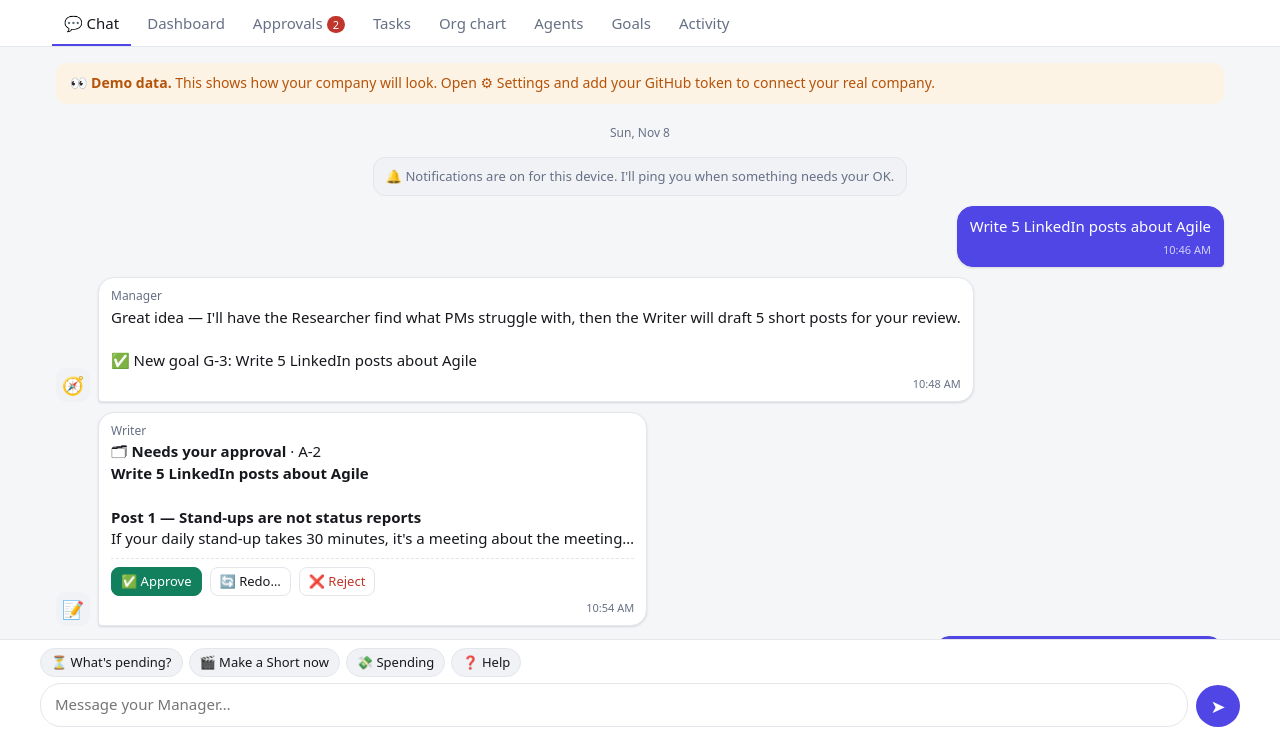
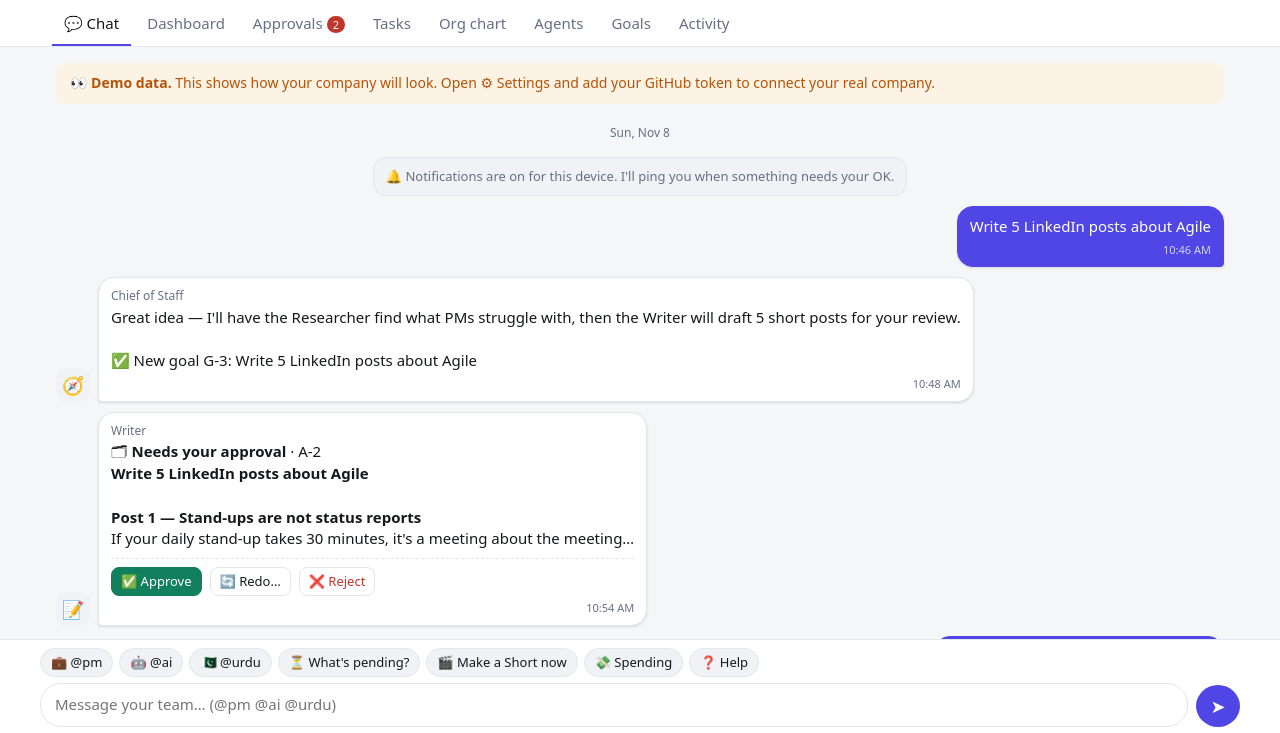
Before and after one commit to SFALI110/SFALI110.github.io, a plain HTML site: page hq/index.html in a window 1280 px wide. Shown: the part 65-798 px from the top of the page. Drawn offline with Linux system fonts and the light colour scheme.

Commit message:
HQ app: team chat shortcuts, minutes meter, channel notes
Co-Authored-By: Claude Opus 5.5 <noreply@anthropic.com>
Claude-Session: https://claude.ai/code/session_016L7Y6t2rSiQFfmi9hwBKaQ

```diff
--- a/hq/demo-state.json
+++ b/hq/demo-state.json
@@ -20,12 +20,13 @@
    "gemini-3.1-flash-lite"
   ],
   "prices": {},
-  "vapid_public": "demo"
+  "vapid_public": "demo",
+  "org_version": 2
  },
  "goals": [
   {
    "id": "G-1",
-   "title": "Daily English Short on SFALI TEACHINGS",
+   "title": "SFALI TEACHINGS — PM & career tips (English)",
    "description": "One YouTube Short every day for the channel.",
    "status": "active",
    "playbook": "youtube_daily",
@@ -43,16 +44,33 @@
     "captions": true,
     "music_volume": 0.1,
     "privacy": "public",
-    "youtube_token_secret": "YT_REFRESH_TOKEN"
+    "youtube_token_secret": "YT_REFRESH_TOKEN",
+    "researcher": "pm_researcher",
+    "scriptwriter": "pm_writer",
+    "lead": "pm_lead",
+    "qa": "qa",
+    "accent": "#4F46E5",
+    "fallback_queries": [
+     "team meeting office",
+     "business people laptop",
+     "whiteboard planning meeting",
+     "video conference call",
+     "software developer computer",
+     "office desk work"
+    ]
    },
    "created": "2026-11-07T20:41:35+00:00",
-   "last_run": "2026-11-08T01:44+05:00"
+   "last_run": "2026-11-08T01:44+05:00",
+   "team": "pm",
+   "notes": [
+    "10 Nov: Visuals must be IT/office related — no woodwork or nature"
+   ]
   },
   {
    "id": "G-2",
-   "title": "Daily Urdu Short on SFALI TEACHINGS",
+   "title": "Paisa, Tech aur Career tips (Urdu)",
    "description": "One Urdu Short every day.",
-   "status": "paused",
+   "status": "active",
    "playbook": "youtube_daily",
    "schedule": {
     "every_days": 1,
@@ -68,10 +86,24 @@
     "captions": true,
     "music_volume": 0.1,
     "privacy": "public",
-    "youtube_token_secret": "YT_REFRESH_TOKEN"
+    "youtube_token_secret": "YT_REFRESH_TOKEN",
+    "researcher": "ur_researcher",
+    "scriptwriter": "ur_writer",
+    "lead": "ur_lead",
+    "qa": "qa",
+    "accent": "#16A34A",
+    "fallback_queries": [
+     "young man smartphone",
+     "student laptop studying",
+     "office work desk",
+     "cash money hands",
+     "freelancer working home",
+     "city street people"
+    ]
    },
    "created": "2026-11-07T20:41:35+00:00",
-   "last_run": null
+   "last_run": null,
+   "team": "ur"
   },
   {
    "id": "G-3",
@@ -79,23 +111,38 @@
    "description": "Practical posts for my LinkedIn profile",
    "status": "active",
    "playbook": null,
-   "params": {},
+   "params": {
+    "researcher": "ai_researcher",
+    "scriptwriter": "ai_writer",
+    "lead": "ai_lead",
+    "qa": "qa",
+    "accent": "#0EA5E9",
+    "fallback_queries": [
+     "smartphone screen hand",
+     "person using laptop",
+     "coins money",
+     "online shopping phone",
+     "technology workspace desk",
+     "credit card payment"
+    ]
+   },
    "schedule": null,
    "created": "2026-11-07T20:44:07+00:00",
    "last_run": null,
-   "planned": true
+   "planned": true,
+   "team": "ai"
   }
  ],
  "agents": [
   {
-   "name": "Manager",
-   "title": "Team Manager",
+   "name": "Chief of Staff",
+   "title": "Chief of Staff",
    "kind": "llm",
    "provider": "gemini",
    "model": "gemini-flash-latest",
    "budget_usd": 2.0,
    "emoji": "🧭",
-   "instructions": "You are the team manager. Break the CEO's goals into small, concrete tasks and assign each to the best-suited agent on the team. Keep plans short (2-6 tasks). Mark the final deliverable as needing CEO approval.",
+   "instructions": "You run the company day to day for the CEO. You answer the CEO's chat, route work to the right channel team (PM & Career, AI·Tech·Money, Urdu), plan one-off goals into tasks, and keep everyone focused on quality over quantity. Be brief, honest and specific.",
    "id": "manager",
    "template": "manager",
    "status": "active",
@@ -113,7 +160,7 @@
    "instructions": "You research ideas and facts. Prefer specific, surprising, verifiable angles. Never invent statistics. Say clearly when something is uncertain.",
    "id": "researcher",
    "template": "researcher",
-   "status": "active",
+   "status": "fired",
    "reports_to": "manager",
    "hired": "2026-11-07T20:41:35+00:00"
   },
@@ -128,7 +175,7 @@
    "instructions": "You write YouTube Shorts scripts that hook in the first 2 seconds, use short spoken sentences, and end with a payoff. Only state facts you are confident are true.",
    "id": "scriptwriter",
    "template": "scriptwriter",
-   "status": "active",
+   "status": "fired",
    "reports_to": "manager",
    "hired": "2026-11-07T20:41:35+00:00"
   },
@@ -189,6 +236,155 @@
    "status": "active",
    "reports_to": "ceo",
    "hired": "2026-11-07T20:43:25+00:00"
+  },
+  {
+   "name": "PM & Career Lead",
+   "title": "PM & Career Channel Lead",
+   "kind": "llm",
+   "provider": "gemini",
+   "model": "gemini-flash-latest",
+   "budget_usd": 1.0,
+   "emoji": "💼",
+   "instructions": "You are the Channel Lead for SFALI TEACHINGS — project management & IT career Shorts for working PMs, team leads, PMP aspirants and IT professionals. You judge every script like a senior PM with 11+ years in enterprise IT (insurance, cement, holding companies): is the advice practical and correct, would a real PM use it tomorrow, is there a concrete example (a ticket, a stand-up, a stakeholder email, a status report), and are the visuals filmable office/IT scenes? Reject vague motivational fluff. Universal rules: hook in the first 2 seconds; one clear takeaway per Short; short spoken sentences; only facts you are sure are true (no invented numbers or quotes); no politics, religion, hate, medical diagnosis or personal investment advice; never mention competitors' brands negatively; vary the format so videos never feel templated.",
+   "id": "pm_lead",
+   "template": "lead",
+   "status": "active",
+   "hired": "2026-11-10T18:48:12+00:00",
+   "reports_to": "manager"
+  },
+  {
+   "name": "PM & Career Researcher",
+   "title": "Researcher · PM & Career",
+   "kind": "llm",
+   "provider": "gemini",
+   "model": "gemini-flash-latest",
+   "budget_usd": 1.0,
+   "emoji": "🔎",
+   "instructions": "You research PM & IT-career topics that working professionals actually search for: Agile/Scrum mistakes, Jira and Excel tricks, stakeholder communication, estimation, risk, status reporting, PMP/CAPM exam concepts, interview questions, career growth. Pick ONE specific, practical angle — a mistake + fix, a tool trick, or a real project lesson. Rotate the channel's series. Universal rules: hook in the first 2 seconds; one clear takeaway per Short; short spoken sentences; only facts you are sure are true (no invented numbers or quotes); no politics, religion, hate, medical diagnosis or personal investment advice; never mention competitors' brands negatively; vary the format so videos never feel templated.",
+   "id": "pm_researcher",
+   "template": "researcher",
+   "status": "active",
+   "hired": "2026-11-10T18:48:12+00:00",
+   "reports_to": "pm_lead"
+  },
+  {
+   "name": "PM & Career Scriptwriter",
+   "title": "Scriptwriter · PM & Career",
+   "kind": "llm",
+   "provider": "claude",
+   "model": "claude-haiku-5-5",
+   "budget_usd": 3.0,
+   "emoji": "✍️",
+   "instructions": "You write SFALI TEACHINGS Shorts in a senior-PM-mentor voice: confident, practical, no jargon without explanation. Structure: hook (a mistake or surprising claim) → why it hurts → the fix in 2-3 concrete steps → one-line takeaway → follow. Use real workplace examples (sprint review, Jira ticket, steering committee). For abstract points (checklists, frameworks, comparisons) use text/list/compare cards. Footage searches must be concrete office/IT scenes: 'team meeting whiteboard', 'developer laptop code', 'sticky notes kanban board', 'video call meeting', 'business presentation screen'. Universal rules: hook in the first 2 seconds; one clear takeaway per Short; short spoken sentences; only facts you are sure are true (no invented numbers or quotes); no politics, religion, hate, medical diagnosis or personal investment advice; never mention competitors' brands negatively; vary the format so videos never feel templated.",
+   "id": "pm_writer",
+   "template": "scriptwriter",
+   "status": "active",
+   "hired": "2026-11-10T18:48:12+00:00",
+   "reports_to": "pm_lead"
+  },
+  {
+   "name": "AI · Tech · Money Lead",
+   "title": "AI · Tech · Money Channel Lead",
+   "kind": "llm",
+   "provider": "gemini",
+   "model": "gemini-flash-latest",
+   "budget_usd": 1.0,
+   "emoji": "🤖",
+   "instructions": "You are the Channel Lead for 'AI & Tech + Money in 60s' — a global English channel for 18-35 year olds. You check that each Short delivers one instantly useful tip (an AI tool, a phone/PC trick, a money habit), that tool names and features are real and current, that money tips are general habits (never personal investment advice, no specific stocks/crypto picks, no guaranteed returns), and that visuals show phones, laptops, apps, cash, shopping or people using tech. Reject hype and clickbait the video can't back up. Universal rules: hook in the first 2 seconds; one clear takeaway per Short; short spoken sentences; only facts you are sure are true (no invented numbers or quotes); no politics, religion, hate, medical diagnosis or personal investment advice; never mention competitors' brands negatively; vary the format so videos never feel templated.",
+   "id": "ai_lead",
+   "template": "lead",
+   "status": "active",
+   "hired": "2026-11-10T18:48:12+00:00",
+   "reports_to": "manager"
+  },
+  {
+   "name": "AI · Tech · Money Researcher",
+   "title": "Researcher · AI · Tech · Money",
+   "kind": "llm",
+   "provider": "gemini",
+   "model": "gemini-flash-latest",
+   "budget_usd": 1.0,
+   "emoji": "🔎",
+   "instructions": "You find what's useful and trending in AI tools, everyday tech tricks and personal money habits: new features in popular apps, free AI tools that save time, phone/PC shortcuts, budgeting and saving rules, common money mistakes, how everyday tech works. Pick ONE concrete tip people can try today. Rotate between tech and money series. Prefer well-known, verifiable tools. Universal rules: hook in the first 2 seconds; one clear takeaway per Short; short spoken sentences; only facts you are sure are true (no invented numbers or quotes); no politics, religion, hate, medical diagnosis or personal investment advice; never mention competitors' brands negatively; vary the format so videos never feel templated.",
+   "id": "ai_researcher",
+   "template": "researcher",
+   "status": "active",
+   "hired": "2026-11-10T18:48:12+00:00",
+   "reports_to": "ai_lead"
+  },
+  {
+   "name": "AI · Tech · Money Scriptwriter",
+   "title": "Scriptwriter · AI · Tech · Money",
+   "kind": "llm",
+   "provider": "claude",
+   "model": "claude-haiku-5-5",
+   "budget_usd": 3.0,
+   "emoji": "✍️",
+   "instructions": "You write fast, friendly 'one tip in 60 seconds' Shorts for a global audience. Structure: hook ('Stop doing X' / 'This free tool…') → what it is → how to use it in 2-3 steps → result → follow. Say 'in many countries' when rules differ. For steps, rules and comparisons use list/compare cards. Footage searches: 'smartphone app screen', 'person typing laptop', 'coins and cash', 'online shopping phone', 'credit card payment', 'young people using phones'. Universal rules: hook in the first 2 seconds; one clear takeaway per Short; short spoken sentences; only facts you are sure are true (no invented numbers or quotes); no politics, religion, hate, medical diagnosis or personal investment advice; never mention competitors' brands negatively; vary the format so videos never feel templated.",
+   "id": "ai_writer",
+   "template": "scriptwriter",
+   "status": "active",
+   "hired": "2026-11-10T18:48:12+00:00",
+   "reports_to": "ai_lead"
+  },
+  {
+   "name": "Urdu: Paisa · Tech · Career Lead",
+   "title": "Urdu: Paisa · Tech · Career Channel Lead",
+   "kind": "llm",
+   "provider": "gemini",
+   "model": "gemini-flash-latest",
+   "budget_usd": 1.0,
+   "emoji": "🇵🇰",
+   "instructions": "Aap 'Paisa, Tech aur Career tips' Urdu channel ke Channel Lead hain — Pakistan ke young professionals, students aur freelancers ke liye. Check karein: Urdu natural aur bol-chaal wali ho (mushkil kitabi Urdu nahi), tips Pakistan ke liye sahi hon (JazzCash/Easypaisa, Fiverr/Upwork, local job market), koi siyasi ya mazhabi mauzu na ho, investment advice na ho, aur footage English mein filmable ho. Script Urdu script (اردو) mein honi chahiye. Universal rules: hook in the first 2 seconds; one clear takeaway per Short; short spoken sentences; only facts you are sure are true (no invented numbers or quotes); no politics, religion, hate, medical diagnosis or personal investment advice; never mention competitors' brands negatively; vary the format so videos never feel templated.",
+   "id": "ur_lead",
+   "template": "lead",
+   "status": "active",
+   "hired": "2026-11-10T18:48:12+00:00",
+   "reports_to": "manager"
+  },
+  {
+   "name": "Urdu: Paisa · Tech · Career Researcher",
+   "title": "Researcher · Urdu: Paisa · Tech · Career",
+   "kind": "llm",
+   "provider": "gemini",
+   "model": "gemini-flash-latest",
+   "budget_usd": 1.0,
+   "emoji": "🔎",
+   "instructions": "You research topics for Pakistani viewers in Urdu: saving and budgeting habits that work in Pakistan, useful phone/WhatsApp/AI features, freelancing (Fiverr, Upwork) first steps, interview and CV mistakes, career growth in Pakistani companies. Pick ONE practical, locally relevant angle. Write the topic in Urdu script. Universal rules: hook in the first 2 seconds; one clear takeaway per Short; short spoken sentences; only facts you are sure are true (no invented numbers or quotes); no politics, religion, hate, medical diagnosis or personal investment advice; never mention competitors' brands negatively; vary the format so videos never feel templated.",
+   "id": "ur_researcher",
+   "template": "researcher",
+   "status": "active",
+   "hired": "2026-11-10T18:48:12+00:00",
+   "reports_to": "ur_lead"
+  },
+  {
+   "name": "Urdu: Paisa · Tech · Career Scriptwriter",
+   "title": "Scriptwriter · Urdu: Paisa · Tech · Career",
+   "kind": "llm",
+   "provider": "claude",
+   "model": "claude-haiku-5-5",
+   "budget_usd": 3.0,
+   "emoji": "✍️",
+   "instructions": "You write Urdu Shorts in natural spoken Pakistani Urdu (Urdu script), warm like a helpful bhai/mentor. Structure: hook question → problem → 2-3 practical steps → takeaway → follow. Keep English tech words people actually use (WhatsApp, CV, freelancing). Narration in Urdu script; footage searches ALWAYS in English: 'young man smartphone', 'student studying laptop', 'office work desk', 'cash money hands', 'freelancer working home'. For steps use list cards with short Urdu items. Universal rules: hook in the first 2 seconds; one clear takeaway per Short; short spoken sentences; only facts you are sure are true (no invented numbers or quotes); no politics, religion, hate, medical diagnosis or personal investment advice; never mention competitors' brands negatively; vary the format so videos never feel templated.",
+   "id": "ur_writer",
+   "template": "scriptwriter",
+   "status": "active",
+   "hired": "2026-11-10T18:48:12+00:00",
+   "reports_to": "ur_lead"
+  },
+  {
+   "name": "QA",
+   "title": "Quality Assurance",
+   "kind": "tool",
+   "tool": "qa_check",
+   "budget_usd": 0.0,
+   "emoji": "🧪",
+   "instructions": "Checks every finished video before the CEO sees it: caption timing, visuals vs narration (looks at real frames), length, audio, black frames, facts & safety, title/description/tags.",
+   "id": "qa",
+   "template": "qa",
+   "status": "active",
+   "hired": "2026-11-10T18:48:12+00:00",
+   "reports_to": "manager"
   }
  ],
  "tasks": [
@@ -197,7 +393,7 @@
    "title": "Pick today's English Short topic",
    "description": "Niche: project management tips: Agile, Scrum, Jira, stakeholder management, PMP and real IT project lessons. Audience: project managers, team leads, PMP aspirants, IT professionals.",
    "goal": "G-1",
-   "assignee": "researcher",
+   "assignee": "pm_researcher",
    "status": "done",
    "depends_on": [],
    "needs_approval": false,
@@ -224,7 +420,7 @@
    "title": "Write the Short script",
    "description": "Language: English. Tone: practical, confident, like a senior PM mentor.",
    "goal": "G-1",
-   "assignee": "scriptwriter",
+   "assignee": "pm_writer",
    "status": "done",
    "depends_on": [
     "T-1"
@@ -415,7 +611,7 @@
    "title": "Research what Agile topics PMs engage with on LinkedIn",
    "description": "Find 5 recurring pain points",
    "goal": "G-3",
-   "assignee": "researcher",
+   "assignee": "pm_researcher",
    "status": "done",
    "depends_on": [],
    "needs_approval": false,
@@ -463,7 +659,7 @@
    "title": "Pick today's English Short topic",
    "description": "Niche: project management tips: Agile, Scrum, Jira, stakeholder management, PMP and real IT project lessons. Audience: project managers, team leads, PMP aspirants, IT professionals.",
    "goal": "G-1",
-   "assignee": "researcher",
+   "assignee": "pm_researcher",
    "status": "done",
    "depends_on": [],
    "needs_approval": false,
@@ -490,7 +686,7 @@
    "title": "Write the Short script",
    "description": "Language: English. Tone: practical, confident, like a senior PM mentor.",
    "goal": "G-1",
-   "assignee": "scriptwriter",
+   "assignee": "pm_writer",
    "status": "done",
    "depends_on": [
     "T-8"
@@ -822,6 +1018,12 @@
    "agent": "system",
    "type": "heartbeat",
    "text": "Heartbeat: 1 commands, 0 runs started, 3 tasks worked"
+  },
+  {
+   "t": "2026-11-10T18:48:12+00:00",
+   "agent": "system",
+   "type": "system",
+   "text": "Company restructured: Chief of Staff + PM, AI·Tech·Money and Urdu teams + QA"
   }
  ],
  "usage": {
--- a/hq/index.html
+++ b/hq/index.html
@@ -155,12 +155,15 @@ body.chatmode #composer{display:block}
 <main id="main"></main>
 <div id="composer"><div class="in">
   <div class="chips">
+    <button type="button" onclick="prefill('@pm ')">💼 @pm</button>
+    <button type="button" onclick="prefill('@ai ')">🤖 @ai</button>
+    <button type="button" onclick="prefill('@urdu ')">🇵🇰 @urdu</button>
     <button type="button" onclick="quick('What is pending?')">⏳ What's pending?</button>
     <button type="button" onclick="quick('/short')">🎬 Make a Short now</button>
     <button type="button" onclick="quick('How much have we spent this month?')">💸 Spending</button>
     <button type="button" onclick="quick('/help')">❓ Help</button>
   </div>
-  <form id="chatForm"><textarea id="chatIn" rows="1" placeholder="Message your Manager…"></textarea><button class="send" title="Send">➤</button></form>
+  <form id="chatForm"><textarea id="chatIn" rows="1" placeholder="Message your team… (@pm @ai @urdu)"></textarea><button class="send" title="Send">➤</button></form>
 </div></div>
 
 <div class="modal" id="modal"><div class="sheet" id="sheet"></div></div>
@@ -253,11 +256,33 @@ async function load() {
         const runs = await gh(`/repos/${cfg.repo}/actions/workflows/heartbeat.yml/runs?per_page=1`);
         lastRun = runs.workflow_runs?.[0] || null;
       } catch { lastRun = null; }
+      loadMinutes();
     }
     if (!videoPlaying()) render();
   } catch (e) {
     $("#main").innerHTML = `<div class="banner">Could not load your company: ${esc(e.message)}<br>Check the repo name and token in ⚙ Settings.</div>`;
   }
+}
+
+/* GitHub Actions minutes used this month (private repos get 2,000 free) */
+let minutes = LS.get("minutes", null);
+async function loadMinutes() {
+  if (minutes && Date.now() - minutes.at < 15 * 60000) return;
+  try {
+    const now = new Date(), month = now.toISOString().slice(0, 7);
+    let total = 0, page = 1, more = true;
+    while (more && page <= 10) {
+      const r = await gh(`/repos/${cfg.repo}/actions/runs?per_page=100&page=${page}&created=%3E%3D${month}-01`);
+      for (const run of r.workflow_runs || []) {
+        if (run.status !== "completed" || !run.run_started_at) continue;
+        const secs = (new Date(run.updated_at) - new Date(run.run_started_at)) / 1000;
+        total += Math.max(1, Math.ceil(secs / 60));
+      }
+      more = (r.workflow_runs || []).length === 100; page++;
+    }
+    minutes = { used: total, month, at: Date.now() }; LS.set("minutes", minutes);
+    if (view() === "overview") render();
+  } catch {}
 }
 
 async function send(cmd, label, silent) {
@@ -332,12 +357,21 @@ function overview() {
     <div class="card kpi"><small>Open tasks</small><b>${open}</b>${blocked ? `<div class="small" style="color:var(--bad)">${blocked} blocked</div>` : ""}</div>
     <div class="card kpi"><small>Active agents</small><b>${act}</b><div class="small muted">of ${S.agents.filter(a => a.status !== "fired").length}</div></div>
     <div class="card kpi"><small>AI spend · ${esc(u.month || "")}</small><b>${money(spent)}</b><div class="small muted">limit ${money(cap)}</div><div class="bar"><i class="${pct > 90 ? "full" : pct > 70 ? "hot" : ""}" style="width:${pct}%"></i></div></div>
+    ${minutesTile()}
   </div>
+  ${minutes && minutes.used >= 1600 ? `<div class="banner" style="margin-top:12px">⏱ You've used ${minutes.used} of 2,000 free GitHub minutes this month. To stay free: pause a channel, or make the AI-Agents repo public (unlimited minutes).</div>` : ""}
   <div class="card" style="margin-top:12px"><div class="small muted">Mission</div><div>${esc(S.company.mission)}</div></div>
   <h2>Waiting for your decision</h2>
   <div class="card">${ap.length ? ap.map(apCard).join("") : `<div class="empty">Nothing waiting. Your team is on it ✨</div>`}</div>
   <h2>Recent activity</h2>
   <div class="card">${actList(S.activity.slice(-8).reverse())}</div>`;
+}
+
+function minutesTile() {
+  if (demo) return `<div class="card kpi"><small>GitHub minutes · free 2,000</small><b>640</b><div class="bar"><i style="width:32%"></i></div></div>`;
+  if (!minutes) return `<div class="card kpi"><small>GitHub minutes</small><b>…</b><div class="small muted">counting</div></div>`;
+  const p = Math.min(100, minutes.used / 20);
+  return `<div class="card kpi"><small>GitHub minutes · free 2,000</small><b>${minutes.used}</b><div class="small muted">this month (approx.)</div><div class="bar"><i class="${p > 90 ? "full" : p > 75 ? "hot" : ""}" style="width:${p}%"></i></div></div>`;
 }
 
 function approvals() {
@@ -398,7 +432,8 @@ function goals() {
     const pb = g.playbook === "youtube_daily" ? `🎬 Daily Short · ${esc(g.params?.language === "ur" ? "Urdu" : "English")} · every ${g.schedule?.every_days || 1} day(s) at ${g.schedule?.at_hour ?? 9}:00 PKT` : "🧭 Planned by the Manager";
     return `<div class="item"><div class="row"><span class="pill ${g.status === "active" ? "ok" : g.status === "done" ? "acc" : "warn"}">${esc(g.status)}</span><b${rtl(g.title)}>${esc(g.title)}</b><span class="muted small">${esc(g.id)}</span></div>
       <div class="small muted" style="margin-top:4px">${pb}${g.last_run ? " · last run " + esc(g.last_run.replace("T", " ")) : ""}</div>
-      <div class="small muted">${done}/${ts.length} tasks done</div>
+      <div class="small muted">${done}/${ts.length} tasks done${g.params?.lead ? " · team: " + aname(g.params.lead) : ""}</div>
+      ${g.notes?.length ? `<details style="margin-top:6px"><summary class="small muted">📝 Your notes this team follows (${g.notes.length})</summary><ul class="small">${g.notes.map(n => `<li>${esc(n)}</li>`).join("")}</ul></details>` : ""}
       <div class="row" style="margin-top:8px">${g.playbook && g.status === "active" ? `<button class="btn sm" onclick="send({type:'run_goal_now',id:'${g.id}'},'Starting now')">▶ Run now</button>` : ""}
       ${g.status === "active" ? `<button class="btn sm" onclick="send({type:'update_goal',id:'${g.id}',status:'paused'},'Pausing goal')">Pause</button>` : g.status === "paused" ? `<button class="btn sm" onclick="send({type:'update_goal',id:'${g.id}',status:'active'},'Activating goal')">Activate</button>` : ""}
       <button class="btn sm" onclick="LS.set('fGoal','${g.id}');location.hash='#board'">View tasks</button></div></div>`;
@@ -503,6 +538,7 @@ async function sendChat(text) {
   await send({ type: "chat", text }, null, true);
   fastPoll();
 }
+function prefill(t) { const i = $("#chatIn"); i.value = t; i.focus(); }
 function quick(t) { if (t === "/short") return sendChat("/short"); sendChat(t); }
 let fastTimer = null;
 function fastPoll(n = 0) { clearTimeout(fastTimer); if (n > 20) return; fastTimer = setTimeout(async () => { await load(); if (outbox.length) fastPoll(n + 1); }, n < 3 ? 25000 : 12000); }
```
